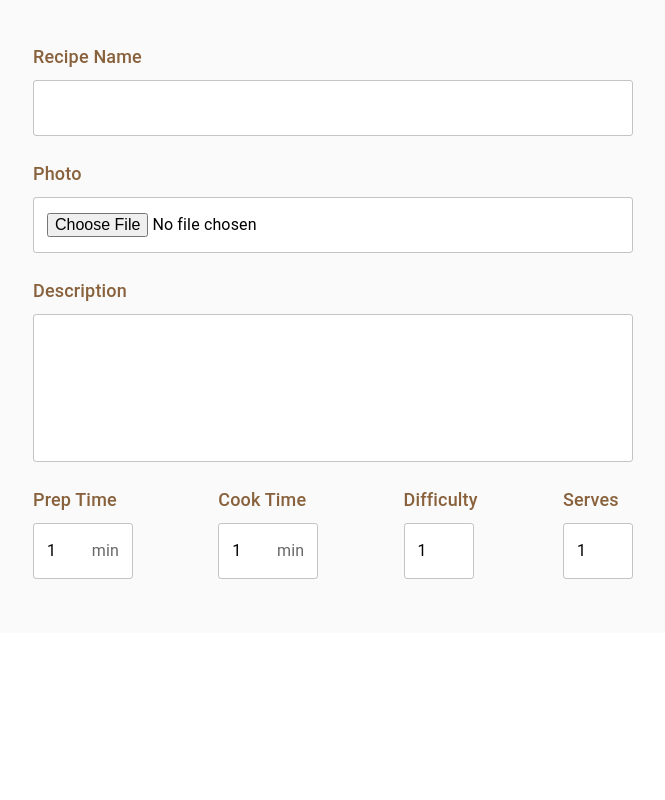
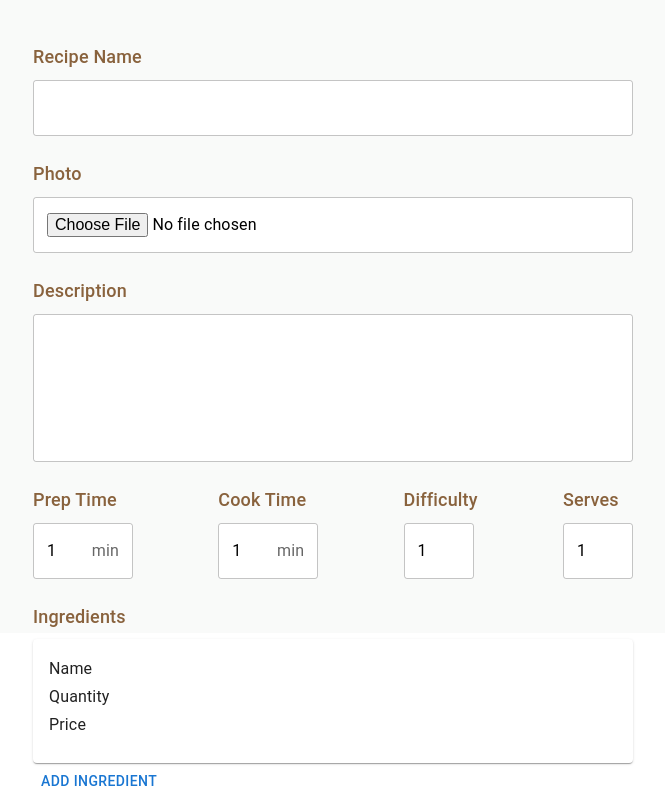
Before and after one commit to WWinarko/comp3900-CookBook, a React (Create React App) app in the folder frontend/cookbook/: page /recipe/add in a window 1280 px wide. Shown: the part 223-1023 px from the top of the page, without its empty margins (307-972 px from the left). Before the commit the page ends 856 px from the top, so only its background shows below. Built offline with nearby package versions, Linux system fonts and the light colour scheme.

Commit message:
Added ingredient card

```diff
--- /dev/null
+++ b/frontend/cookbook/src/components/IngredientCard.jsx
@@ -0,0 +1,21 @@
+import React from 'react';
+import { Card, CardContent, Stack, Typography } from '@mui/material';
+
+
+function IngredientCard() {
+  return (
+    <Card sx={{width: '100%', marginTop: '10px'}}>
+      <CardContent>
+        <Stack
+          direction="column"
+        >
+          <Typography variant="subtitle1">Name</Typography>
+          <Typography variant="subtitle1">Quantity</Typography>
+          <Typography variant="subtitle1">Price</Typography>
+        </Stack>
+      </CardContent>
+    </Card>
+  )
+}
+
+export default IngredientCard;
--- a/frontend/cookbook/src/pages/AddRecipe.jsx
+++ b/frontend/cookbook/src/pages/AddRecipe.jsx
@@ -1,10 +1,12 @@
 import React, { useState } from "react";
-import { Stack, Typography, InputAdornment} from "@mui/material";
+import { Stack, Typography, InputAdornment, FormLabel, Button} from "@mui/material";
 
 import CustomTextField from "../components/TextField/CustomTextField";
 import NumberTextField from "../components/TextField/NumberTextField";
 import Navbar from '../components/Navbar';
 import FileTextField from "../components/TextField/FileTextField";
+// import RoundButton from '../components/RoundButton'
+import IngredientCard from "../components/IngredientCard";
 
 function AddRecipe() {
   const [recipeInfo, setRecipeInfo] = useState(
@@ -19,6 +21,9 @@ function AddRecipe() {
     });
   // const [ingredients, setIngredients] = ([]);
   // const [steps, setSteps] = ([]);
+  const handleIngredients = () => {
+    console.log("added");
+  }
 
   return (
     <>
@@ -46,6 +51,9 @@ function AddRecipe() {
             <NumberTextField id="difficulty" name="Difficulty" value={recipeInfo['difficulty']} setValue={setRecipeInfo} field="object" width="70px" min="1" max="5"/>
             <NumberTextField id="serves" name="Serves" value={recipeInfo['serves']} setValue={setRecipeInfo} field="object" width="70px" min="1" />
           </Stack>
+          <FormLabel component="legend" sx={{ color: '#89623D', fontSize: '18px', fontWeight: '500', marginTop: '15px' }}>Ingredients</FormLabel>
+          <IngredientCard />
+          <Button onClick={handleIngredients}>Add ingredient</Button>
         </Stack>
       </Stack>
     </>
```
